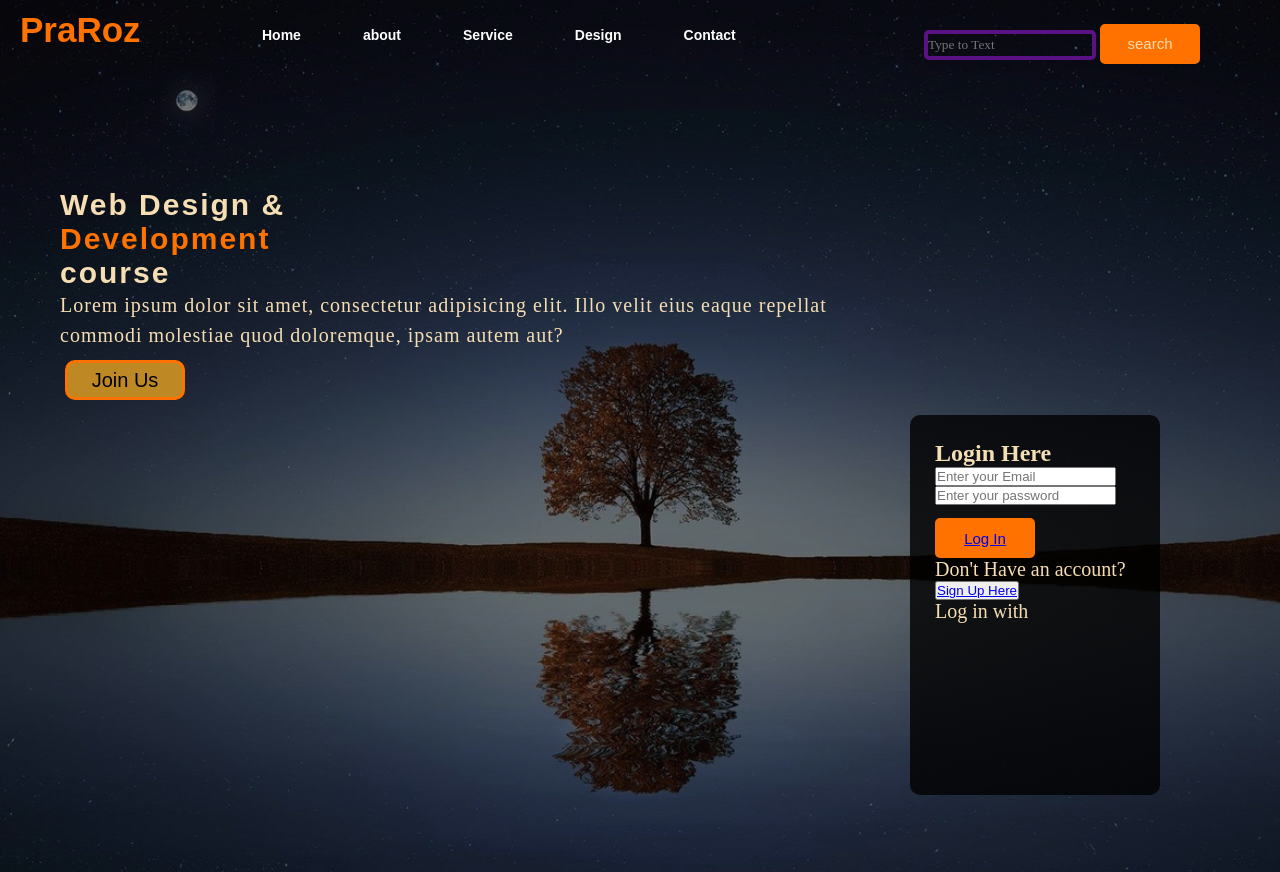
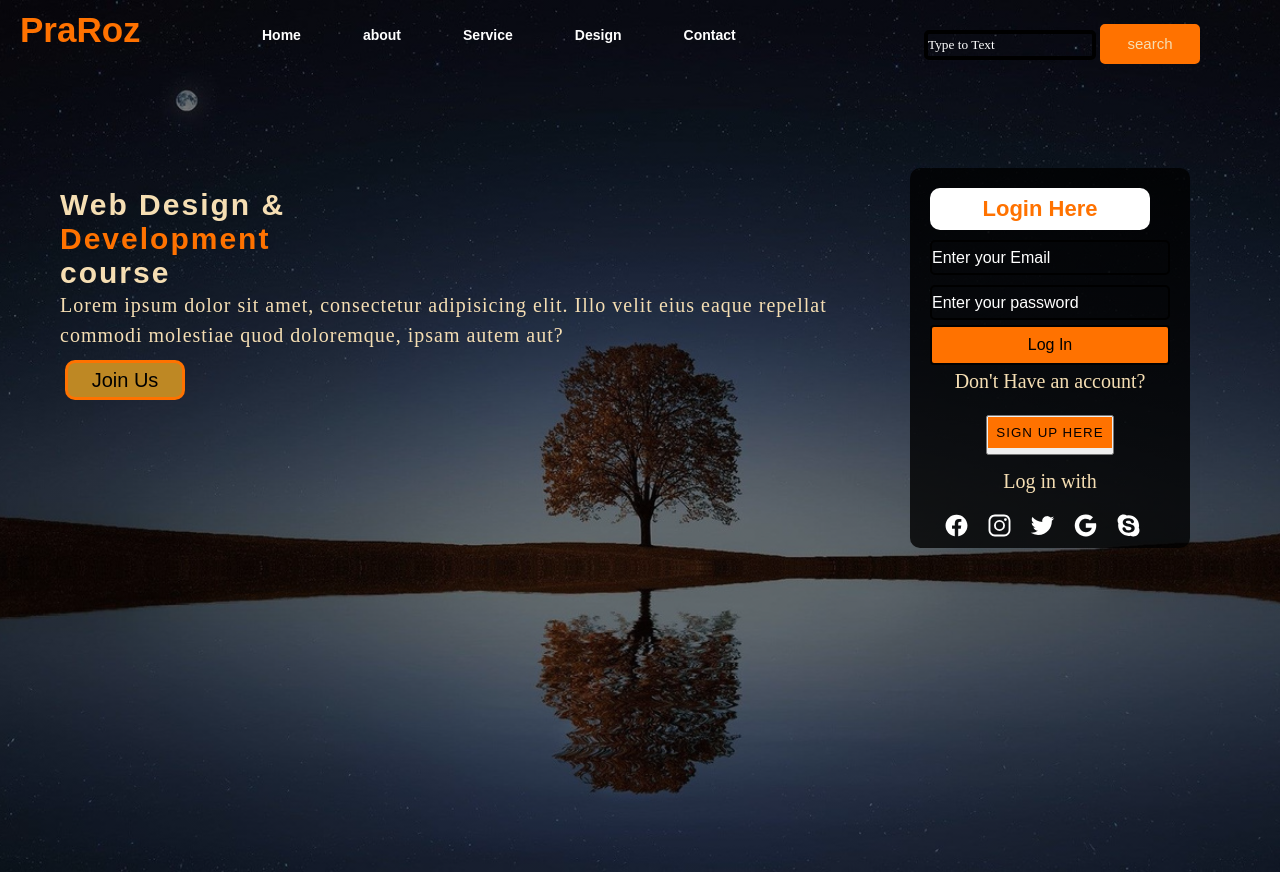
Before and after one commit to abhyudaya29/Landing_Page, a plain HTML site: page landing page/index.html in a window 1280 px wide. Drawn offline with nearby package versions, Linux system fonts and the light colour scheme.

Commit message:
Landing page

```diff
--- a/landing page/index.html
+++ b/landing page/index.html
@@ -5,6 +5,9 @@
     <meta name="viewport" content="width=device-width, initial-scale=1.0">
     <title>Landing Page</title>
     <link rel="stylesheet" href="style.css">
+
+</head>
+<body>
     <div class="main">
         <div class="navbar">
             <div class="icon">
@@ -38,7 +41,7 @@
                 <h2>Login Here</h2>
                 <input type="email" name="email" placeholder="Enter your Email" >
                 <input type="password" name="" placeholder="Enter your password">
-                <button class="btn">
+                <button class="btnn">
                     <a href="#">Log In</a>
                 </button>
                 <p class="link">Don't Have an account?</p>
@@ -50,12 +53,17 @@
                 <p class="liw">
                     Log in with
                 </p>
+                <div class="icons">
+                    <a href="#"><ion-icon name="logo-facebook"></ion-icon></<ion-icon></a>
+                    <a href="#"><ion-icon name="logo-instagram"></ion-icon></<ion-icon></a>
+                    <a href="#"><ion-icon name="logo-twitter"></ion-icon></<ion-icon></a>
+                    <a href="#"><ion-icon name="logo-google"></ion-icon></<ion-icon></a>
+                    <a href="#"><ion-icon name="logo-skype"></ion-icon></<ion-icon></a>
+                </div>
             </div>
         </div>
 
     </div>
-</head>
-<body>
-
+    <script src="https://unpkg.com/ionicons@5.4.0/dist/ionicons.js"></script>
 </body>
 </html>
--- a/landing page/style.css
+++ b/landing page/style.css
@@ -70,7 +70,7 @@ ul li a:hover{
 }
 .srch{
     height: 30px;
-    border: 4px solid rgb(90, 17, 132);
+    border: 4px solid black;
     border-radius: 5px;
     font-family: 'Times New Roman', Times, serif;
     background: transparent;
@@ -152,13 +152,121 @@ ul li a:hover{
 
 
 .form{
-    width: 250px;
-
+    width: 280px;
     height: 380px;
     background: linear-gradient(to top,rgba(0,0,0,0.8)50%,rgba(0,0,0,0.8)50%);
-    position: relative;
+    position: absolute;
     top: -20px;
     left: 870px;
     border-radius: 10px;
-    padding: 25px;
+    padding: 20px;
 }
+
+.form h2{
+    width: 220px;
+    font-family: sans-serif;
+    text-align: center;
+    color: #ff7200;
+    font-size: 22px;
+    background-color: white;
+    border-radius: 10px;
+    padding: 8px;
+}
+
+.form input{
+    width: 240px;
+    height: 35px;
+    display: block;
+    /* width: 240px; */
+    outline:none ;
+    border: 2px solid black;
+    border-radius: 5px;
+    margin-top: 10px;
+    background: transparent;
+    color: white;
+    outline: none;
+    font-family: Arial;
+    font-size: 16px;
+}
+::placeholder{
+    color:#fff;
+}
+
+.btnn{
+    width: 240px;
+    height: 40px;
+    background-color: #ff7200;
+    cursor: pointer;
+    text-decoration: none;
+    transition:.9s ease all;
+    border: 2px solid black;
+    border-radius: 4px;
+    color: #fff;
+    margin-top: 5px;
+    margin-bottom: 5px;
+
+
+}
+.btnn a{
+    text-decoration: none;
+    font-size: 16px;
+    color: black;
+}
+.btnn:hover{
+    background-color: #fff;
+    color: #ff7200;
+}
+.link{
+    width: 240px;
+    height: 40px;
+    /* border: 2px solid rgb(236, 193, 193);
+    border-radius: 2px; */
+    font-family: 'Times New Roman', Times, serif;
+    margin-bottom: 5px;
+    text-align: center;
+}
+#button{
+    width: 240px;
+    height: 40px;
+    /* border: 4px solid red; */
+    text-align: center;
+    font-size: bold;
+    background-color: #ff7200;
+    background: transparent;
+
+}
+
+#button a{
+    display: block ;
+    padding:8px  ;
+    color: rgb(6, 1, 1);
+    text-transform: uppercase;
+    letter-spacing: 1px;
+    line-height: normal;
+    text-decoration:none!important;
+    cursor: pointer;
+    margin-bottom: 5px;
+    background:#ff7200
+
+
+}
+
+.liw{
+    padding-top: 15px;
+    padding-bottom: 15px;
+    text-align: center;
+}
+.icons a{
+    text-decoration: none;
+    color: #fff;
+}
+.icons ion-icon{
+    color: #fff;
+    font-size: 25px;
+    padding-left: 14px;
+    padding-top: 5px;
+}
+.icons ion-icon:hover{
+    transform: scale(1.2) rotate(-9deg);
+    color: #ff7200;
+}
```
